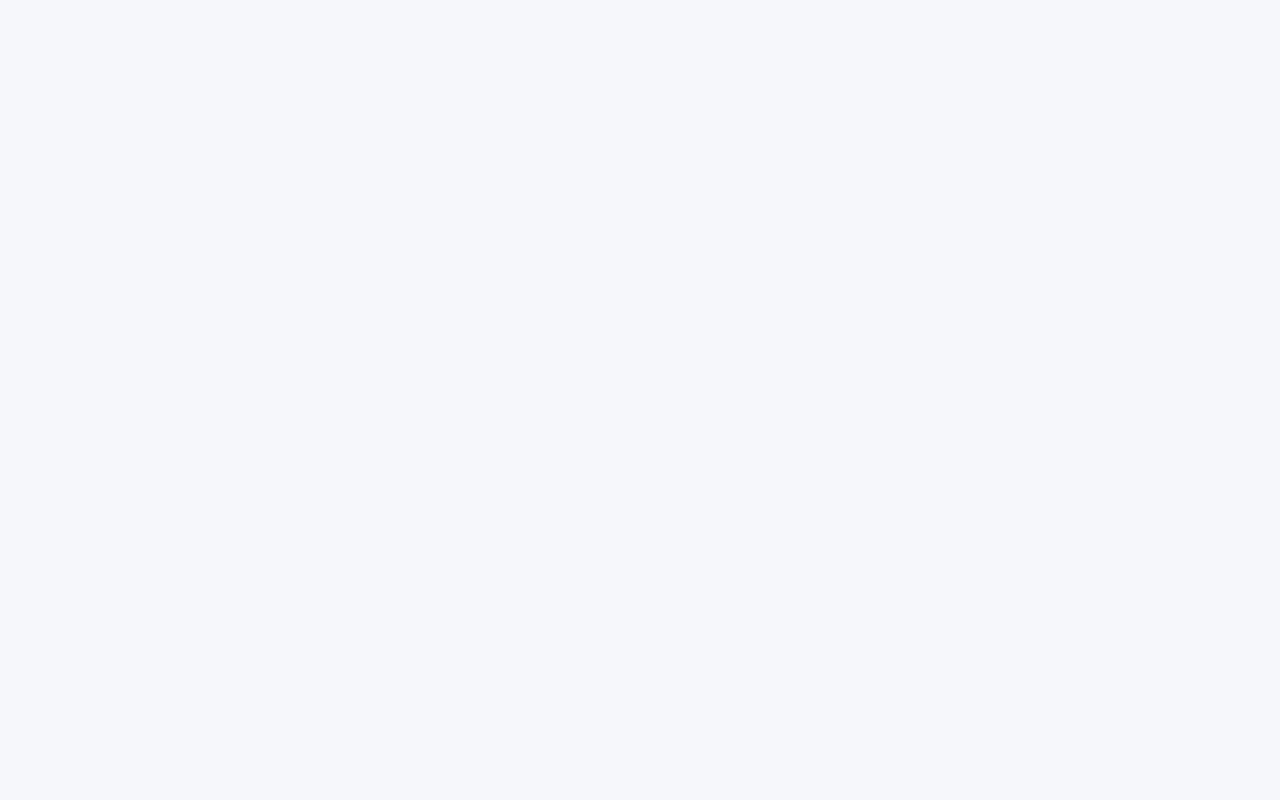
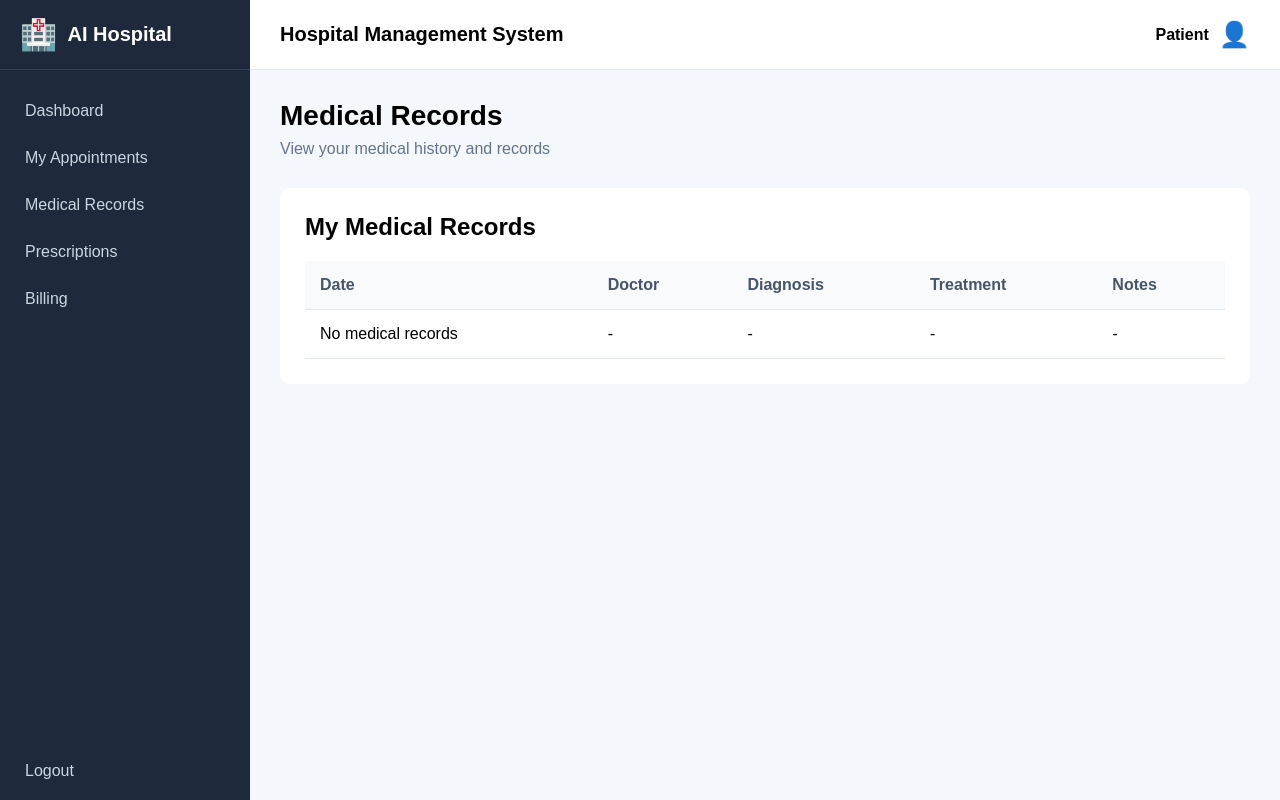
Before and after one commit to AI-Hospital-Team/Ai-Powered-Smart-Hospital-Management-System, a React app in the folder frontend/: page /patient/medical-records in a window 1280 px wide. Before the commit this address had no page. Built offline with nearby package versions, Linux system fonts and the light colour scheme; sample sign-in values are in the browser's storage; the HTML template or start-up script is replaced by a standard one.

Commit message:
Add patient medical records

```diff
--- a/frontend/src/App.jsx
+++ b/frontend/src/App.jsx
@@ -7,8 +7,8 @@ import DoctorDashboard from "./pages/Doctor/DoctorDashboard";
 import PatientDashboard from "./pages/Patient/PatientDashboard";
 import Appointments from "./pages/Patient/Appointments/Appointments";
 import BookAppointment from "./pages/Patient/BookAppointment/BookAppointment";
+import MedicalRecords from "./pages/Patient/MedicalRecords/MedicalRecords";
 import ProtectedRoute from "./components/ProtectedRoute";
-
 
 function App() {
   return (
@@ -52,9 +52,26 @@ function App() {
             </ProtectedRoute>
           }
         >
+          {/* Patient Dashboard */}
           <Route index element={<PatientDashboard />} />
-        <Route path="appointments" element={<Appointments />} />
-        <Route path="book-appointment" element={<BookAppointment />} />
+
+          {/* Patient Appointments */}
+          <Route
+            path="appointments"
+            element={<Appointments />}
+          />
+
+          {/* Book Appointment */}
+          <Route
+            path="book-appointment"
+            element={<BookAppointment />}
+          />
+
+          {/* Medical Records */}
+          <Route
+            path="medical-records"
+            element={<MedicalRecords />}
+          />
         </Route>
 
       </Routes>
--- /dev/null
+++ b/frontend/src/pages/Patient/MedicalRecords/MedicalRecords.jsx
@@ -0,0 +1,48 @@
+function MedicalRecords() {
+  return (
+    <div className="medical-records-page">
+
+      <div className="page-header">
+        <div>
+          <h1>Medical Records</h1>
+          <p>View your medical history and records</p>
+        </div>
+      </div>
+
+      <div className="dashboard-section">
+
+        <h2>My Medical Records</h2>
+
+        <div className="table-container">
+
+          <table>
+            <thead>
+              <tr>
+                <th>Date</th>
+                <th>Doctor</th>
+                <th>Diagnosis</th>
+                <th>Treatment</th>
+                <th>Notes</th>
+              </tr>
+            </thead>
+
+            <tbody>
+              <tr>
+                <td>No medical records</td>
+                <td>-</td>
+                <td>-</td>
+                <td>-</td>
+                <td>-</td>
+              </tr>
+            </tbody>
+          </table>
+
+        </div>
+
+      </div>
+
+    </div>
+  );
+}
+
+export default MedicalRecords;
```
Lines whose indentation alone changed are shown as unchanged.
